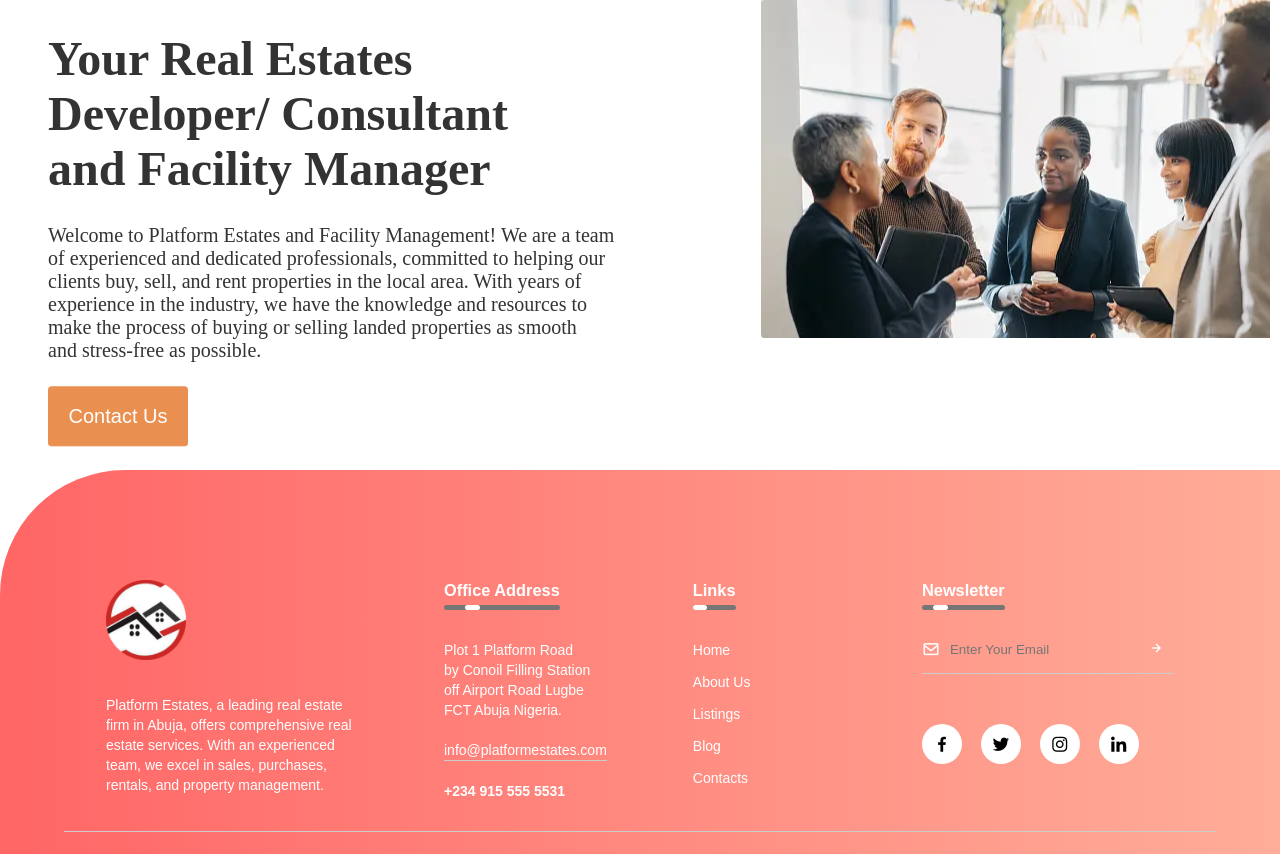
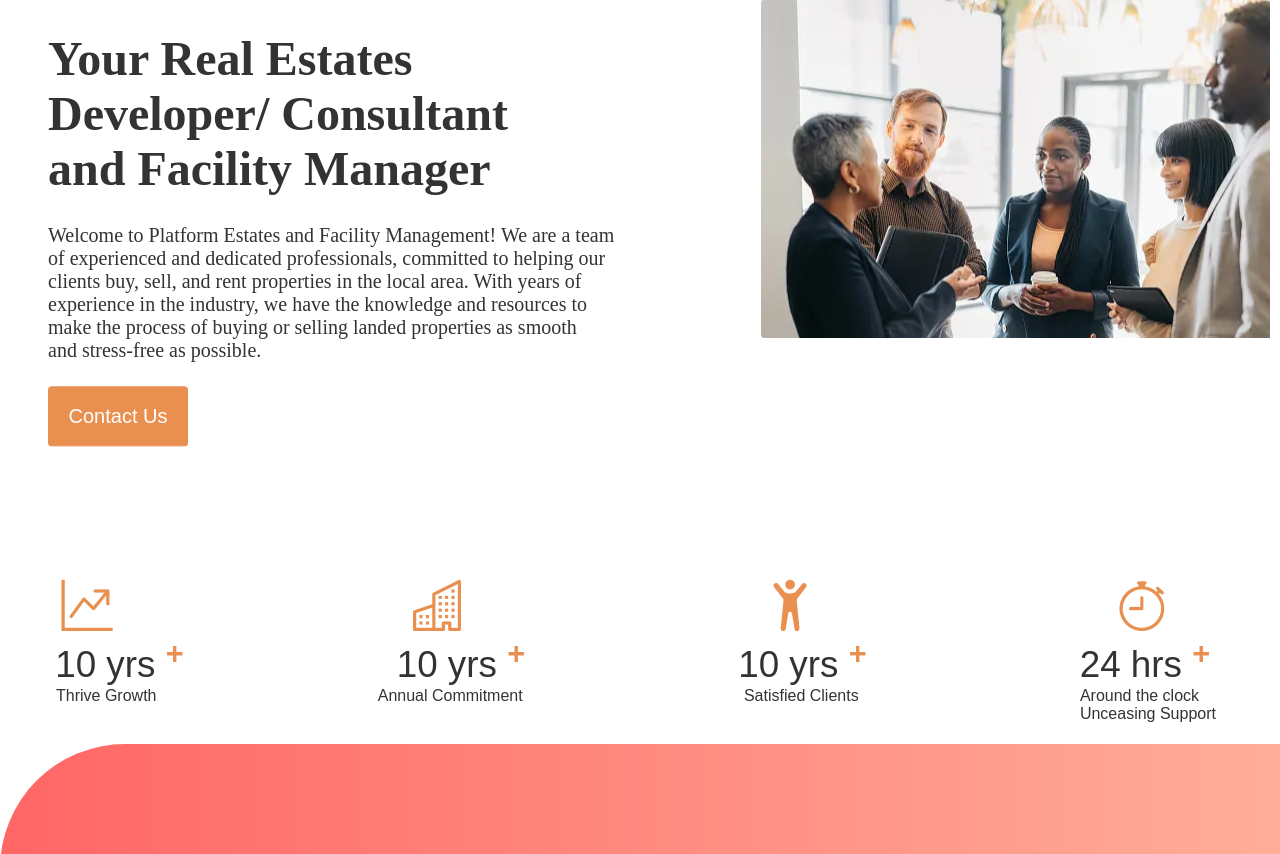
Before and after one commit to Stephen842/real-_estate_web, a Django app: page /about/ in a window 1280 px wide. Shown: the part 906-1760 px from the top of the page. Run offline with Django 5.2, Linux system fonts and the light colour scheme.

Commit message:
i am still working on the about us page

```diff
--- a/Real_estate/Real_estate_project/estates/static/about.css
+++ b/Real_estate/Real_estate_project/estates/static/about.css
@@ -0,0 +1,42 @@
+*{
+    margin: 0;
+    padding: 0;
+    box-sizing: border-box;
+}
+
+div.counter{
+    position: relative;
+    margin-top: 5.25em;
+    width: 100%;
+}
+div.counter_icon{
+    display: flex;
+    color: #E98F50;
+    margin-top: 2.5em;
+    font-size: 3.2em;
+    justify-content: space-between;
+    padding-left: 1.2em;
+    padding-right: 2.2em;
+}
+div.counter_yrs {
+    display: flex;
+    justify-content: space-between;
+    padding-left: 1.5em;
+    padding-right: 1.9em;
+    font-size: 2.3em;
+    font-family: 'Tangerine', serif;
+    font-weight: 400;
+    color: #333;
+}
+div.counter_yrs sup{
+    color: #E98F50;
+    font-weight: bold;
+}
+div.counter_exp{
+    display: flex;
+    color: #333;
+    font-family: 'Times New Roman';
+    padding-left: 3.5em;
+    padding-right: 4.0em;
+    justify-content: space-between;
+}
--- a/Real_estate/Real_estate_project/estates/templates/pages/about.html
+++ b/Real_estate/Real_estate_project/estates/templates/pages/about.html
@@ -71,7 +71,26 @@
         </div>
 
         <div>
-
+            <div class = 'counters'>
+                <div class = 'counter_icon'>
+                    <i class="bi bi-graph-up-arrow"></i>
+                    <i class="bi bi-buildings"></i>
+                    <i class="bi bi-person-arms-up"></i>
+                    <i class="bi bi-stopwatch"></i>
+                </div>
+                <div class = 'counter_yrs'>
+                    <p> 10 yrs <sup>+</sup></p>
+                    <p> 10 yrs <sup>+</sup></p>
+                    <p> 10 yrs <sup>+</sup></p>
+                    <p> 24 hrs <sup>+</sup></p>
+                </div>
+                <div class = 'counter_exp'>
+                    <p> Thrive Growth </p>
+                    <p> Annual Commitment </p>
+                    <p> Satisfied Clients </p>
+                    <p> Around the clock <br/> Unceasing Support  </p>
+                </div>
+            </div>
         </div>
 
 
```
